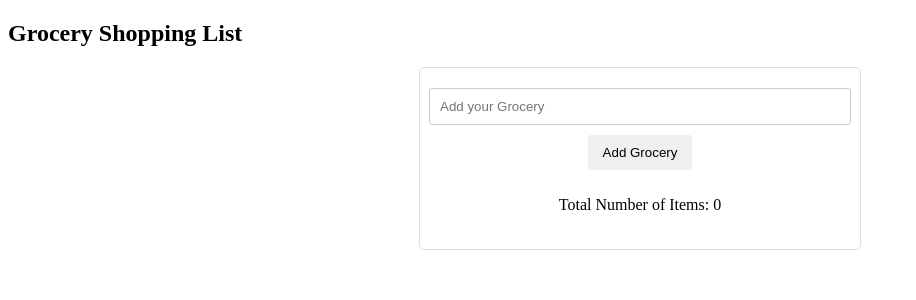
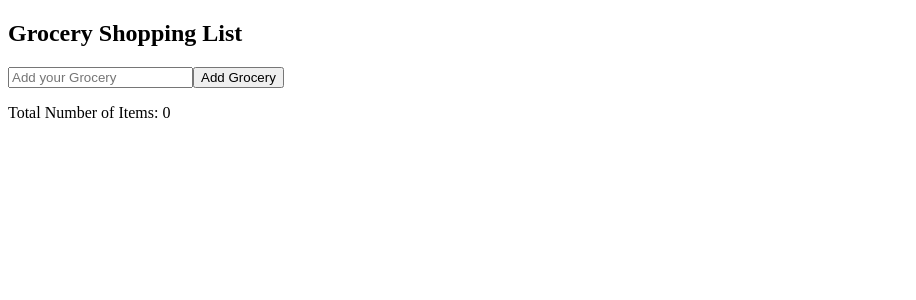
Before and after one commit to anubhavmohandas/grocery_list, an Angular app: page / in a window 1280 px wide. Shown: the top 300 px of the page, without its empty margins (0-916 px from the left). Built offline with nearby package versions, Linux system fonts and the light colour scheme.

Commit message:
css removed

```diff
--- a/src/app/app.component.css
+++ b/src/app/app.component.css
@@ -1,118 +1,3 @@
 /* .checked {
     text-decoration: line-through;
   } */
-
- /* General styles */
-body {
-  font-family: sans-serif;
-  margin: 0; /* Remove default body margin */
-}
-
-.container {
-  display: flex; /* Enables vertical layout for top and bottom sections */
-  flex-direction: column;
-  align-items: center; /* Centers content horizontally */
-  padding: 20px;
-  border: 1px solid #ddd;
-  border-radius: 5px;
-  width: 400px; /* Sets container width to 400px */
-  margin: 0 auto; /* Centers container horizontally */
-}
-
-/* Top section styles */
-#top {
-  display: flex; /* Enables horizontal layout for content within top section */
-  flex-direction: column;
-  align-items: center;
-  justify-content: center; /* Centers content vertically within top section */
-  height: 50%; /* Takes up 50% height of the container */
-  width: 100%; /* Takes up full width of the container */
-}
-
-/* Bottom section styles */
-#bottom {
-  display: flex; /* Enables horizontal layout for tasks and buttons */
-  flex-direction: row;
-  align-items: center; /* Aligns content vertically within bottom section */
-  justify-content: space-between; /* Distributes tasks and buttons evenly */
-  height: 50%; /* Takes up 50% height of the container */
-  width: 100%; /* Takes up full width of the container */
-}
-
-/* Input field styles */
-.container input[type="text"] {
-  width: 100%; /* Takes up full width within top section */
-  padding: 10px;
-  border: 1px solid #ccc;
-  border-radius: 3px;
-  margin-bottom: 10px;
-}
-
-/* Button styles */
-.container button {
-  padding: 10px 15px;
-  border: none;
-  border-radius: 3px;
-  cursor: pointer;
-  margin-bottom: 10px;
-}
-
-.container button:hover {
-  background-color: darkgreen; /* Green hover effect */
-}
-
-/* Paragraph styles */
-p {
-  margin-bottom: 15px;
-}
-
-/* Unstyled list styles */
-ul {
-  list-style: none;
-  padding: 0;
-  margin: 0;
-}
-
-/* Individual task item styles */
-li {
-  width: 50%; /* Takes up 50% width within bottom section */
-  display: flex; /* Enables horizontal layout for task name and buttons */
-  align-items: center; /* Aligns task name vertically with buttons */
-  /* Removed justify-content */
-  padding: 10px; /* Adds some padding for better spacing */
-  border-bottom: 1px solid #ddd; /* Adds a bottom border to each task */
-}
-
-/* Task name styles (add your own styles here) */
-.task-name {
-  font-weight: bold; /* Example style for task name */
-  /* Add text-overflow: ellipsis; and width if needed */
-}
-
-/* Button container styles */
-#btn {
-  width: 50%; /* Takes up 50% width within bottom section */
-  display: flex; /* Enables horizontal layout for buttons */
-  /* Removed justify-content */
-}
-
-
-
-/* Individual button styles (customize colors as needed) */
-#check {
-  background-color: #4caf50; /* Green background */
-  color: white;
-  padding: 5px 10px; /* Adjust padding for buttons */
-  border: none;
-  border-radius: 3px;
-  cursor: pointer;
-}
-
-#delete {
-  background-color: #f44336; /* Red background */
-  color: white;
-  padding: 5px 10px; /* Adjust padding for buttons */
-  border: none;
-  border-radius: 3px;
-  cursor: pointer;
-}
```
